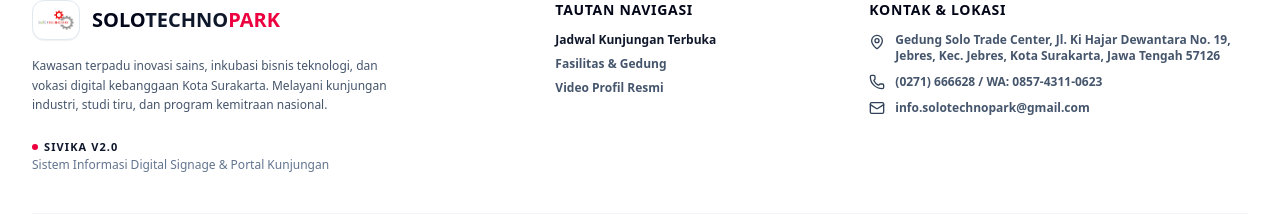
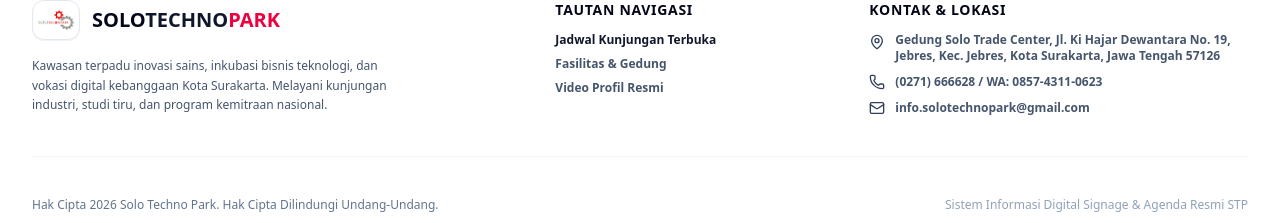
Before and after one commit to dimss19/sivika, a Next.js app: page / in a window 1280 px wide. Shown: the part 3120-3343 px from the top of the page. Built offline with nearby package versions, Linux system fonts and the light colour scheme; no server answers.

Commit message:
chore: hapus teks SIVIKA v2.0 pada footer

```diff
--- a/src/components/WebFooter.tsx
+++ b/src/components/WebFooter.tsx
@@ -32,16 +32,6 @@
               digital kebanggaan Kota Surakarta. Melayani kunjungan industri, studi
               tiru, dan program kemitraan nasional.
             </p>
-
-            <div className="pt-2">
-              <span className="text-[11px] font-extrabold text-slate-900 uppercase tracking-widest flex items-center gap-1.5 mb-0.5">
-                <span className="w-1.5 h-1.5 rounded-full bg-rose-600" />
-                SIVIKA v2.0
-              </span>
-              <p className="text-xs text-slate-500 font-medium">
-                Sistem Informasi Digital Signage & Portal Kunjungan
-              </p>
-            </div>
           </div>
 
           {/* Col 2: Quick Links */}
```
